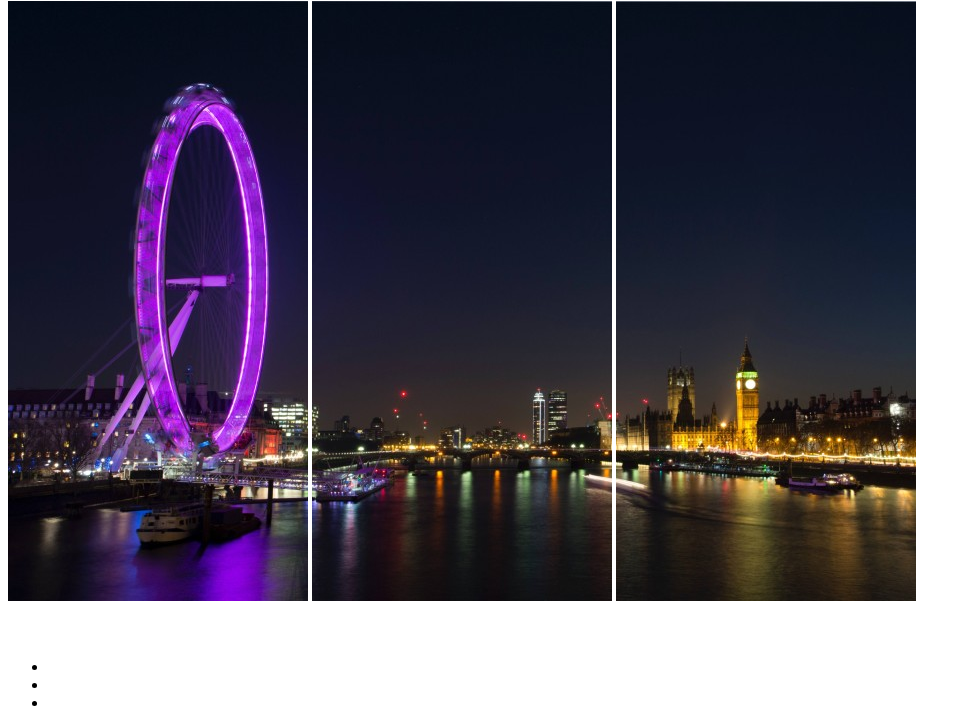
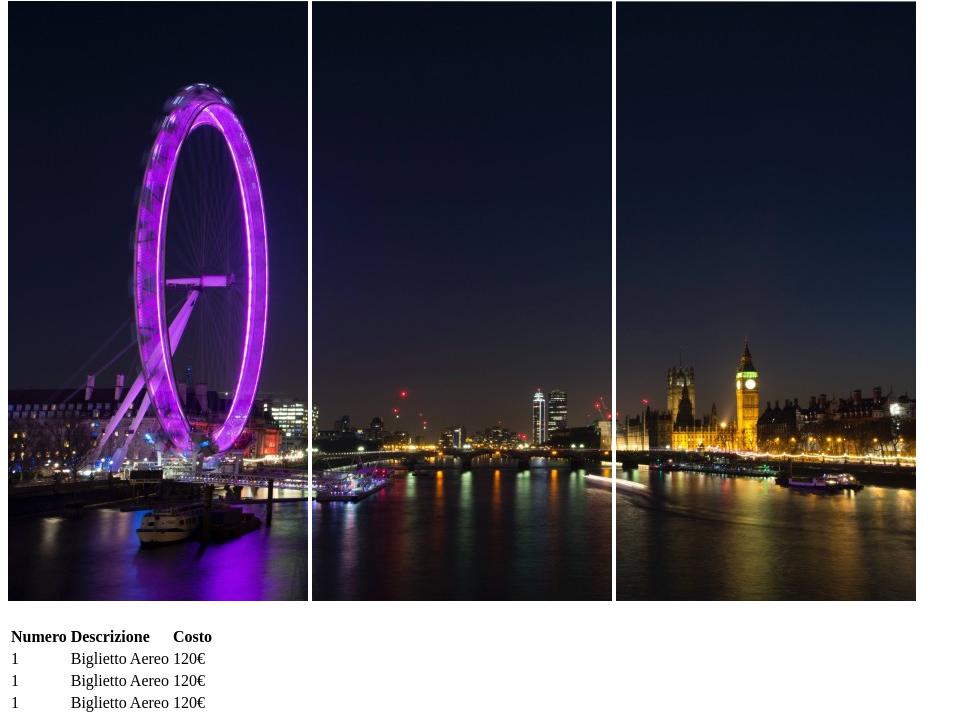
Before and after one commit to federicofrasca796/html-london-trip, a plain HTML site: page index.html in a window 1280 px wide. Shown: the part 79-795 px from the top of the page, without its empty margins (0-971 px from the left). Drawn offline with Linux system fonts and the light colour scheme.

Commit message:
fill "Le mie spese" section

```diff
--- a/index.html
+++ b/index.html
@@ -25,25 +25,38 @@
 
                 <thead>
                     <tr>
-                        <td><strong></strong></td>
-						<td><strong></strong></td>
-						<td><strong></strong></td>
+                        <td><strong>Numero</strong></td>
+						<td><strong>Descrizione</strong></td>
+						<td><strong>Costo</strong></td>
                     </tr>
                 </thead>
 
 				<tbody>
+					<!-- row1 -->
 					<tr>
-						<td></td>
-						<td></td>
-						<td></td>
+						<td>1</td>
+						<td>Biglietto Aereo</td>
+						<td>120€</td>
+					</tr>
+					<!-- row2 -->
+					<tr>
+						<td>1</td>
+						<td>Biglietto Aereo</td>
+						<td>120€</td>
+					</tr>
+					<!-- row3 -->
+					<tr>
+						<td>1</td>
+						<td>Biglietto Aereo</td>
+						<td>120€</td>
 					</tr>
 				</tbody>
 
 				<tfoot>
 					<tr>
-						<td></td>
+						<td>Totale</td>
 						<td><!-- empty column --></td>
-						<td></td>
+						<td>360€</td>
 					</tr>
 				</tfoot>
             </table>
```
